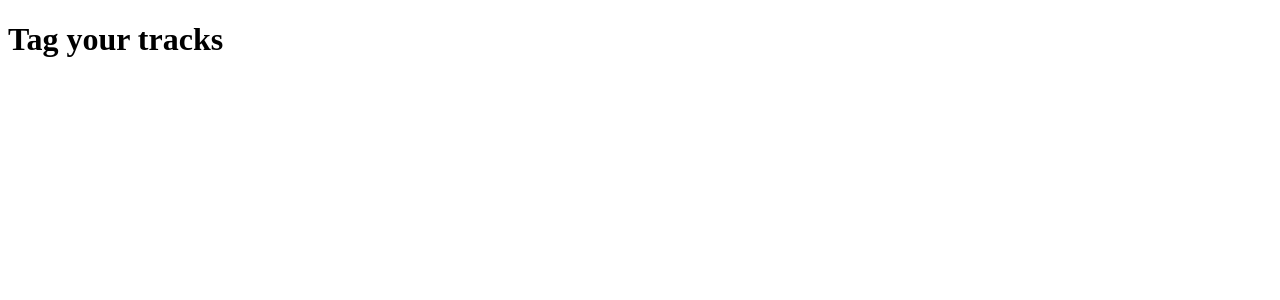
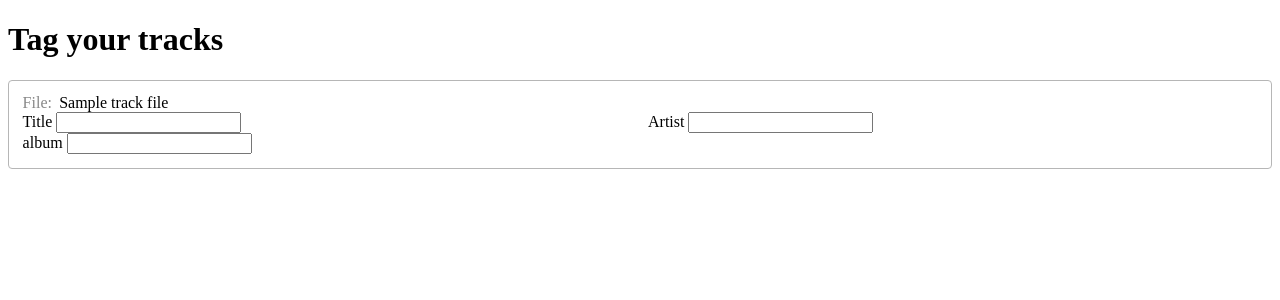
Before and after one commit to logarytm/ostia, a Symfony app: template templates/track/tags.html.twig in a window 1280 px wide. Shown: the top 300 px of the page. Run offline with Twig, Linux system fonts and the light colour scheme; the template is opened without the code that fills it: most values are stand-ins (such as "Sample title", 1, 10 or a date in 2020); style sheets or scripts are compiled from the project's sources; some libraries are stand-ins or nearby versions.

Commit message:
tagging server-side form

```diff
--- a/assets/css/app.css
+++ b/assets/css/app.css
@@ -1,3 +1,7 @@
+* {
+    box-sizing: border-box;
+}
+
 body {
     background-color: #fff;
     color: #111;
@@ -96,7 +100,7 @@ input[type=text]:focus,
 input[type=password]:focus,
 input[type=email]:focus,
 input[type=search]:focus {
-    box-shadow: 0 0 0 3px rgba(0, 0, 0, .2);
+    box-shadow: 0 0 2px 3px rgba(0, 0, 0, .2);
 }
 
 .btn[disabled] {
--- /dev/null
+++ b/assets/css/tagging.css
@@ -0,0 +1,40 @@
+.tagging-track {
+    border: #b6b6b6 solid;
+    border-width: 0 1px 1px 1px;
+    padding: .85rem;
+}
+
+.tagging-track:first-child {
+    border-top-left-radius: 4px;
+    border-top-right-radius: 4px;
+    border-top-width: 1px;
+}
+
+.tagging-track-name {
+    font-weight: 500;
+}
+
+.tagging-track-metadata-row {
+    display: flex;
+    flex-direction: row;
+}
+
+.tagging-track-metadata-field {
+    flex: 1 1 50%;
+}
+
+.tagging-track-metadata-field + .tagging-track-metadata-field {
+    margin-left: 1rem;
+}
+
+.tagging-track-name::before {
+    color: #888;
+    content: 'File: ';
+    margin-right: .2rem;
+    /*font-weight: 500;*/
+}
+
+.tagging-track:last-child {
+    border-bottom-left-radius: 4px;
+    border-bottom-right-radius: 4px;
+}
--- /dev/null
+++ b/assets/js/tagging.tsx
@@ -0,0 +1 @@
+import '../css/tagging.css';
--- a/composer.json
+++ b/composer.json
@@ -2,7 +2,7 @@
     "type": "project",
     "license": "proprietary",
     "require": {
-        "php": "^7.2.5",
+        "php": "^7.4",
         "ext-ctype": "*",
         "ext-iconv": "*",
         "beberlei/assert": "^3.2",
--- a/templates/track/tags.html.twig
+++ b/templates/track/tags.html.twig
@@ -7,5 +7,42 @@
 {% block body %}
     <div class="wrap">
         <h1>{% trans %}Tag your tracks{% endtrans %}</h1>
+        <form class="tagging-view form" method="post">
+            {% for track_file in track_files %}
+                <div class="tagging-track">
+                    <div class="tagging-track-name">
+                        {{ track_file.name }}
+                    </div>
+                    <div class="tagging-track-metadata">
+                        <div class="tagging-track-metadata-row">
+                            <div class="tagging-track-metadata-field">
+                                <label for="{{ track_file.uuid }}_title">{% trans %}Title{% endtrans %}</label>
+                                <input type="text" name="{{ track_file.uuid }}_title" id="{{ track_file.uuid }}_title">
+                            </div>
+                            <div class="tagging-track-metadata-field">
+                                <label for="{{ track_file.uuid }}_artist">{% trans %}Artist{% endtrans %}</label>
+                                <input type="text" name="{{ track_file.uuid }}_artist" id="{{ track_file.uuid }}_artist">
+                            </div>
+                        </div>
+                        <div class="tagging-track-metadata-row">
+                            <div class="tagging-track-metadata-field">
+                                <label for="{{ track_file.uuid }}_album">{% trans %}album{% endtrans %}</label>
+                                <input type="text" name="{{ track_file.uuid }}_album" id="{{ track_file.uuid }}_album">
+                            </div>
+                        </div>
+                    </div>
+                </div>
+            {% endfor %}
+        </form>
     </div>
 {% endblock %}
+
+{% block stylesheets %}
+    {{ parent() }}
+    {{ encore_entry_link_tags('tagging') }}
+{% endblock %}
+
+{% block javascripts %}
+    {{ parent() }}
+    {{ encore_entry_script_tags('tagging') }}
+{% endblock %}
--- a/webpack.config.js
+++ b/webpack.config.js
@@ -25,6 +25,7 @@ Encore
      */
     .addEntry('app', './assets/js/app.ts')
     .addEntry('upload', './assets/js/upload.tsx')
+    .addEntry('tagging', './assets/js/tagging.tsx')
     //.addEntry('page1', './assets/js/page1.js')
     //.addEntry('page2', './assets/js/page2.js')
 
```
Also changed, not shown: src/Controller/TrackController.php (+8 -2 lines), src/Entity/TrackFile.php (+15 -0 lines), src/Entity/TrackMetadata.php (added, +43 -0 lines), src/Migrations/Version20200527044147.php (added, +37 -0 lines), src/Repository/TrackFileRepository.php (+10 -26 lines).
